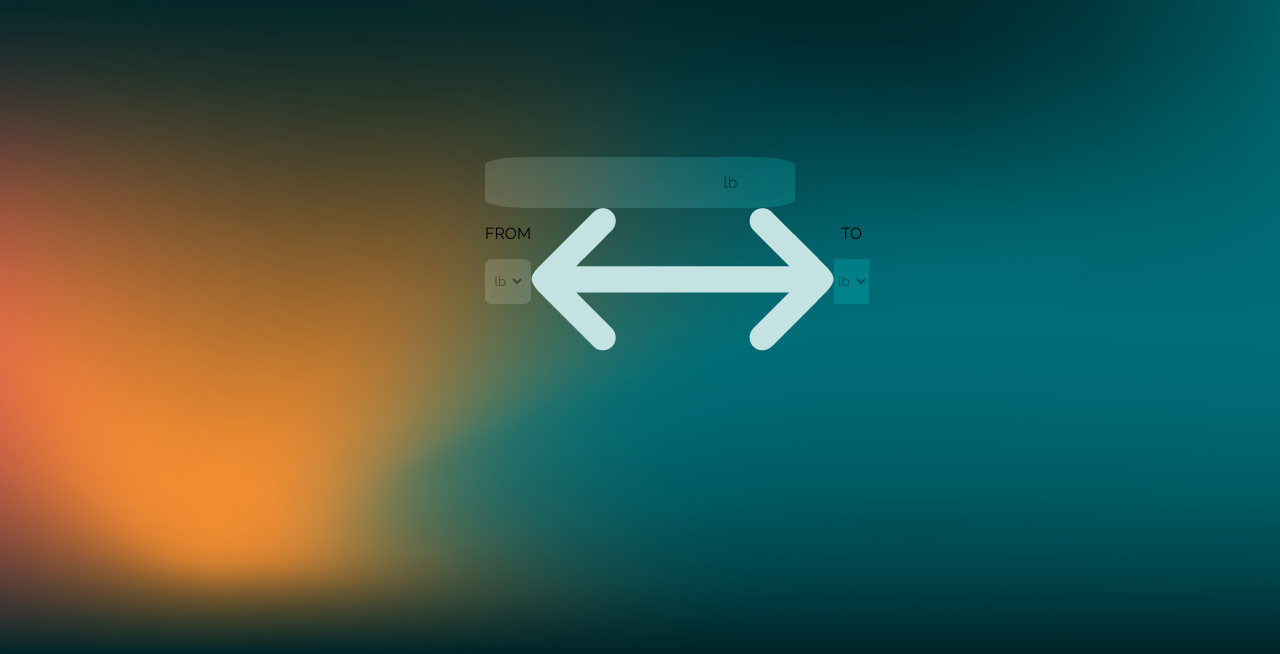
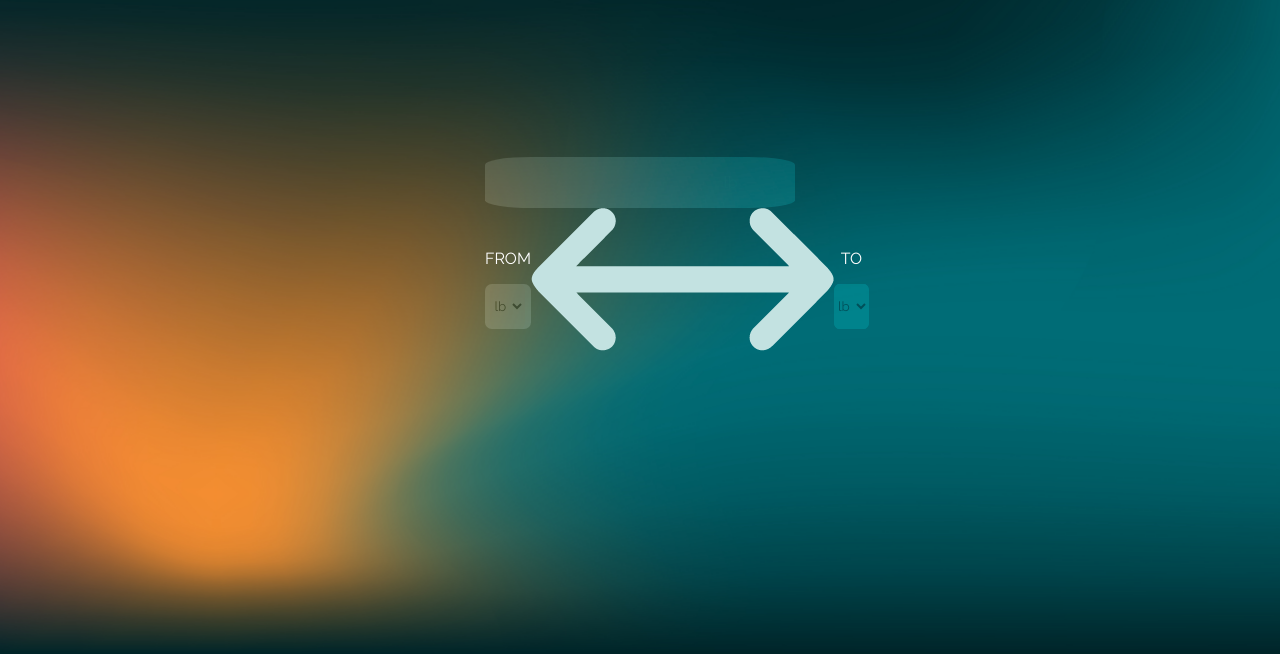
Before and after one commit to OlgaOrtiz/Converter, a website: page converter-generic.html in a window 1280 px wide. Shown: the part 146-800 px from the top of the page. Drawn offline with Linux system fonts and the light colour scheme.

Commit message:
- Advance with the generic converter page in html

```diff
--- a/assets/css/general.css
+++ b/assets/css/general.css
@@ -4,6 +4,7 @@
 
 body{
     font-family: 'Raleway', sans-serif;
+    color: #fff;
     margin: 0;
     padding: 0;
     background-image: url(../img/Fondo.jpg);
@@ -58,6 +59,7 @@ h1{
     display: flex;
     justify-content: center;
     align-content: center;
+    align-items: center;
 }
 
 .flex{
@@ -72,6 +74,7 @@ h1{
 .selector{
     border: none;
     font-family: 'Raleway', sans-serif;
+    border-radius: 15%;
 }
 
 #convertible{
@@ -80,6 +83,10 @@ h1{
     height: 35px;
 }
 
+#arrow{
+    width: 10%;
+}
+
 /*#measure{
 
 }*/
```
